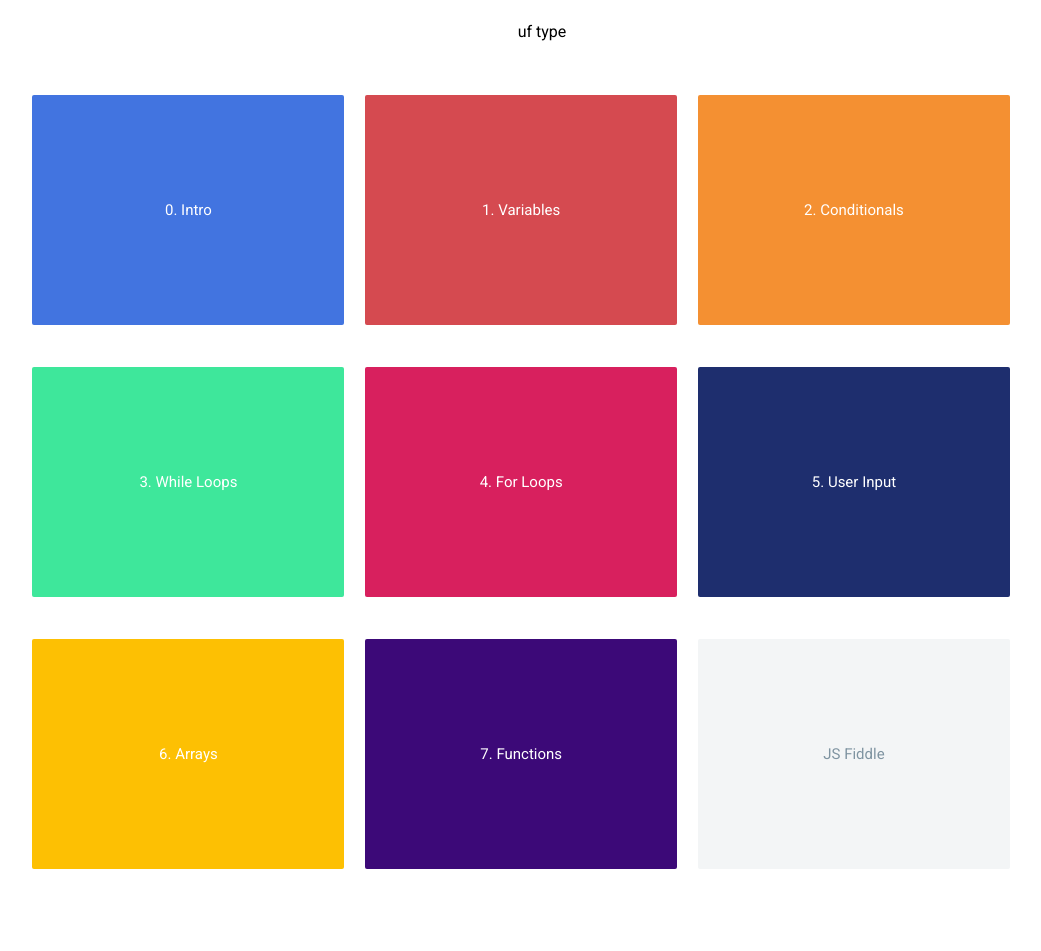
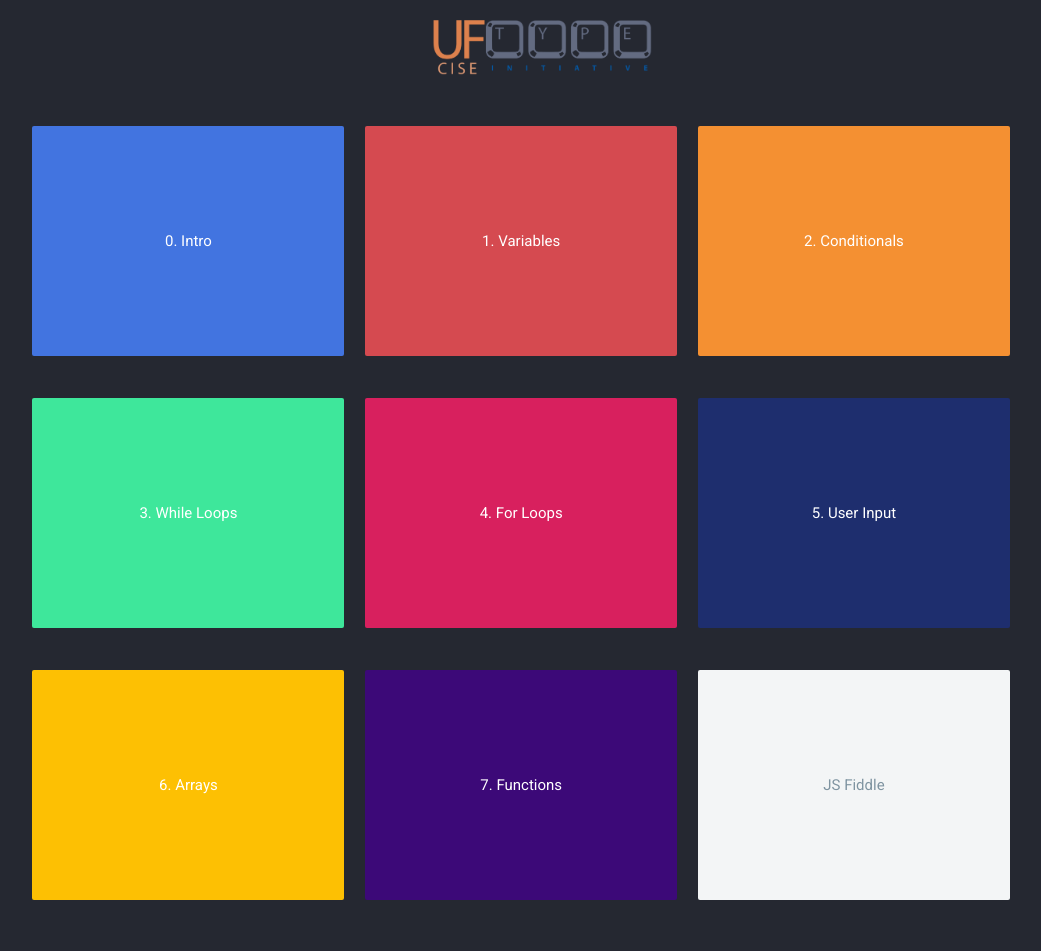
Before and after one commit to JING1201/student-curriculum, a PHP site: page / in a window 1280 px wide. Shown: the whole page, without its empty margins (98-1139 px from the left). Before the commit the page ends 869 px from the top, so only its background shows below. Run offline with PHP 8.4, Linux system fonts and the light colour scheme; some libraries are stand-ins or nearby versions.

Commit message:
update to dark theme

```diff
--- a/css/main.css
+++ b/css/main.css
@@ -3,7 +3,7 @@
    ========================================================================== */
 html,
 body {
-    background: white;
+    background: #252831;
     margin: 0;
     font-family: 'Roboto', sans-serif;
 }
@@ -21,8 +21,8 @@ body {
     text-align:center;
     width:100%;
     padding:20px 0 0px 0;
-    /*background-color:#E4EBF0;*/
-   color:black;
+    /*background-color:#424958;*/
+   color:white;
     /*display: block; margin-left: auto;*/
 }
 
@@ -69,7 +69,6 @@ body {
 
 .box-grid{
     margin:30px 0px;
-    background-color:white;
 }
 
 .box-row{
--- a/index.html
+++ b/index.html
@@ -10,7 +10,7 @@
 
 <body>
 
-<div class="nav-container">uf type</div>
+<div class="nav-container"><img src="img/UF.png" height="55px" width="220px"></div>
 
 
 <div class="container">
```
